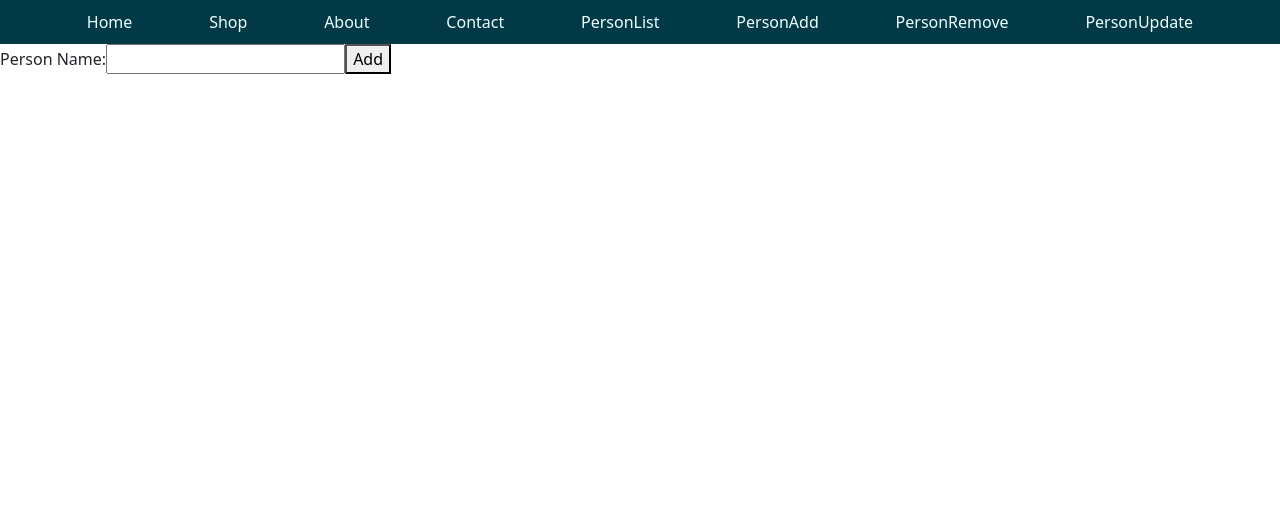
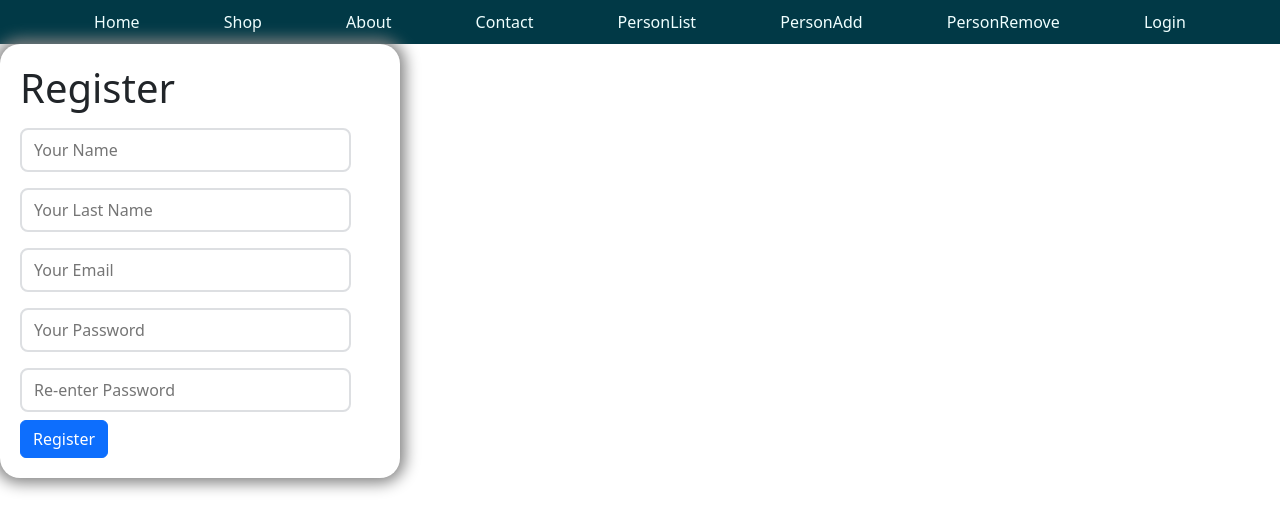
Before and after one commit to daria1703/The-Swan-House, a React (Create React App) app: page /personAdd in a window 1280 px wide. Shown: the top 530 px of the page. Built offline with nearby package versions, Linux system fonts and the light colour scheme.

Commit message:
Working Register and Login

```diff
--- a/src/App.js
+++ b/src/App.js
@@ -10,7 +10,8 @@ import Product from './Pages/Product';
 import PersonList from './Pages/PersonList';
 import PersonAdd from './Pages/PersonAdd';
 import PersonRemove from './Pages/PersonRemove';
-import PersonUpdate from './Pages/PersonUpdate'
+// import PersonUpdate from './Pages/PersonUpdate'
+import Login from './Pages/Login'
 
 
 function App() {
@@ -24,7 +25,8 @@ function App() {
         <Link className="nav-item nav-link" to="/personList">PersonList</Link>
         <Link className="nav-item nav-link" to="/personAdd">PersonAdd</Link>
         <Link className="nav-item nav-link" to="/personRemove">PersonRemove</Link>
-        <Link className="nav-item nav-link" to="/personUpdate">PersonUpdate</Link>
+        <Link className="nav-item nav-link" to="/login">Login</Link>
+        {/* <Link className="nav-item nav-link" to="/personUpdate">PersonUpdate</Link> */}
 
       </nav>
       <Routes>
@@ -36,7 +38,8 @@ function App() {
         <Route path="/personList" element={<PersonList />} />
         <Route path="/personAdd" element={<PersonAdd />} />
         <Route path="/personRemove" element={<PersonRemove />} />
-        <Route path="/personUpdate" element={<PersonUpdate />} />
+        <Route path="/login" element={<Login />} />
+        {/* <Route path="/personUpdate" element={<PersonUpdate />} /> */}
         <Route path="*" element={<ErrorPage />} />
       </Routes>
     </Router>
--- a/src/Pages/Login.js
+++ b/src/Pages/Login.js
@@ -0,0 +1,46 @@
+import React from "react";
+import "../css/login.css";
+import axios from "axios";
+// import {useHistory} from "react-router-dom";
+
+export default class Login extends React.Component {
+
+	constructor(props) {
+		super(props)
+
+		this.state = {
+			email: " ",
+			password: " ",
+            isLogged: false
+		}
+	}
+
+    handleChange = e => {
+		this.setState({ [e.target.name]: e.target.value })
+	}
+
+    handleSubmit = e => {
+		e.preventDefault()
+		console.log(this.state)
+		axios.post("http://localhost:3000/users/login/", this.state)
+        .then(res => alert(res.data.message))
+
+	}
+
+
+    render() {
+        return(
+            <div className="login">
+                <h1>Login</h1>
+                <form onSubmit={this.handleSubmit}>
+                <input type="text" name="email" value={this.email} onChange={this.handleChange} placeholder="Enter your e-mail"/>
+                <input type="password" name="password" value={this.password} placeholder='Your Password' onChange={this.handleChange} />
+                <button className="btn btn-primary" onClick={this.handleSubmit}>Login</button>
+                or
+                <button className="btn btn-primary">Register</button>
+                </form>
+            </div>
+        )
+    }
+
+}
--- a/src/Pages/PersonAdd.js
+++ b/src/Pages/PersonAdd.js
@@ -1,5 +1,7 @@
 import React from 'react';
 import axios from 'axios';
+import "../css/register.css"
+
 
 export default class PersonAdd extends React.Component {
 	constructor(props) {
@@ -7,6 +9,11 @@ export default class PersonAdd extends React.Component {
 
 		this.state = {
 			name: " ",
+			lastName: " ",
+			email: " ",
+			password: " ",
+			reEnteredPassword: " ",
+			sex: " ",
 		}
 	}
 
@@ -17,25 +24,55 @@ export default class PersonAdd extends React.Component {
 	handleSubmit = e => {
 		e.preventDefault()
 		console.log(this.state)
+		if (this.state.password === this.state.reEnteredPassword) {
+			console.log(this.state.password, this.state.reEnteredPassword)
+			alert("posted")
 			axios
-			.post('https://swan-server.herokuapp.com/users/', this.state)
+				.post('http://localhost:3000/users/register/', this.state)
 				.then(response => {
 					console.log(response)
 				})
 				.catch(error => {
 					console.log(error)
 				})
+		} else {
+			alert("Invalid password")
+		}
 	}
 
 	render() {
 		return (
-      <div>
+			//   <div>
+			//     <form onSubmit={this.handleSubmit}>
+			//       <label>
+			//         Person Name:
+			//         <input type="text" name="name" onChange={this.handleChange} />
+			//       </label>
+			//       <button type="submit">Add</button>
+			//     </form>
+			//   </div>
+
+			<div className='register'>
 				<form onSubmit={this.handleSubmit}>
-          <label>
-            Person Name:
-            <input type="text" name="name" onChange={this.handleChange} />
-          </label>
-          <button type="submit">Add</button>
+					<h1>Register</h1>
+					<input type="text" name="name" placeholder='Your Name' value={this.name} onChange={this.handleChange} />
+					<input type="text" name="lastName" placeholder='Your Last Name' value={this.lastName} onChange={this.handleChange} />
+					<input type="text" name="email" value={this.email} placeholder='Your Email' onChange={this.handleChange} />
+					{/* <div className="form-check form-check-inline">
+						<input className="form-check-input" type="radio" name="sex" id="inlineRadio1" value={this.sex} onChange={this.handleChange} />
+						<label className="form-check-label" htmlFor="inlineRadio1">Kobieta</label>
+					</div>
+					<div className="form-check form-check-inline">
+						<input className="form-check-input" type="radio" name="sex" id="inlineRadio2" value={this.sex} onChange={this.handleChange} />
+						<label className="form-check-label" htmlFor="inlineRadio2">Mężczyzna</label>
+					</div>
+					<div className="form-check form-check-inline">
+						<input className="form-check-input" type="radio" name="sex" id="inlineRadio3" value={this.sex} onChange={this.handleChange} />
+						<label className="form-check-label" htmlFor="inlineRadio3">Wolę nie mówić</label>
+					</div> */}
+					<input type="password" name="password" value={this.password} placeholder='Your Password' onChange={this.handleChange} />
+					<input type="password" name="reEnteredPassword" value={this.reEnteredPassword} placeholder='Re-enter Password' onChange={this.handleChange} />
+					<button type="submit" onChange={this.handleSubmitS} className="btn btn-primary">Register</button>
 				</form>
 			</div>
 		)
--- a/src/Pages/PersonList.js
+++ b/src/Pages/PersonList.js
@@ -7,7 +7,7 @@ export default class PersonList extends React.Component {
   }
 
   componentDidMount() {
-    axios.get(`https://swan-server.herokuapp.com/users/`)
+    axios.get(`http://localhost:3000/users/`)
       .then(res => {
         const persons = res.data;
         this.setState({ persons });
@@ -21,8 +21,13 @@ export default class PersonList extends React.Component {
           this.state.persons
             .map(person =>
               <li key={person._id}>
-                {person.name + " "}
-                {person._id}</li>
+                Imię:  {person.name + " "} <br />
+                Nazwisko:  {person.lastName + " "} <br />
+                Email:  {person.email + " "} <br />
+                Płeć {person.sex + " "} <br />
+                Hasło: {person.password + " "} <br />
+                {/* Powtórzone hasło: {person.reEnteredPassword + " "} <br /> */}
+                Id:  {person._id}</li>
             )
         }
       </ul>
--- a/src/Pages/PersonRemove.js
+++ b/src/Pages/PersonRemove.js
@@ -17,7 +17,7 @@ export default class PersonRemove extends React.Component {
   handleSubmit = event => {
     event.preventDefault();
 
-    axios.delete(`https://swan-server.herokuapp.com/users/${this.state._id}`)
+    axios.delete(`http://localhost:3000/users/${this.state._id}`)
       .then(res => {
         console.log(res);
         console.log(res.data);
--- a/src/Pages/Product.js
+++ b/src/Pages/Product.js
@@ -9,7 +9,7 @@ const Product = () => {
 
   const fetchProduct = async (_id) => {
 
-    const url = "https://swan-server.herokuapp.com/products/" + _id;
+    const url = "http://localhost:3000/products/" + _id;
     let response = await fetch(url);
     let responseJson = await response.json();
     setProduct(responseJson);
--- a/src/Pages/Shop.js
+++ b/src/Pages/Shop.js
@@ -21,7 +21,7 @@ class Shop extends React.Component {
    */
   componentDidMount() {
 
-    fetch('https://swan-server.herokuapp.com/products')
+    fetch('http://localhost:3000/products/')
       .then(res => res.json())
       .then(json => {
         this.setState({
--- /dev/null
+++ b/src/css/login.css
@@ -0,0 +1,29 @@
+*{
+    padding: 0;
+    margin: 0;
+}
+
+.login{
+    display: flex;
+    flex-direction: column;
+    align-items: center;
+    justify-content: center;
+    width: 50vh;
+    height: 100%;
+    padding: 20px 20px;
+    border-radius: 20px;
+    box-shadow: 0 0 15px 5px gray;
+    background-color: white;
+    position: relative;
+}
+
+.login > form > input {
+    border-radius: 8px;
+    border: 2px solid #dddfe2;
+    outline: none;
+    color: black;
+    margin: 0.5rem 0;
+    padding: 0.5rem 0.75rem;
+    width: 92%;
+    font-size: 1rem;
+}
--- /dev/null
+++ b/src/css/register.css
@@ -0,0 +1,29 @@
+*{
+    padding: 0;
+    margin: 0;
+}
+
+.register{
+    display: flex;
+    flex-direction: column;
+    align-items: center;
+    justify-content: center;
+    width: 50vh;
+    height: 100%;
+    padding: 20px 20px;
+    border-radius: 20px;
+    box-shadow: 0 0 15px 5px gray;
+    background-color: white;
+    position: relative;
+}
+
+.register > form > input {
+    border-radius: 8px;
+    border: 2px solid #dddfe2;
+    outline: none;
+    color: black;
+    margin: 0.5rem 0;
+    padding: 0.5rem 0.75rem;
+    width: 92%;
+    font-size: 1rem;
+}
```
Lines whose indentation alone changed are shown as unchanged.
